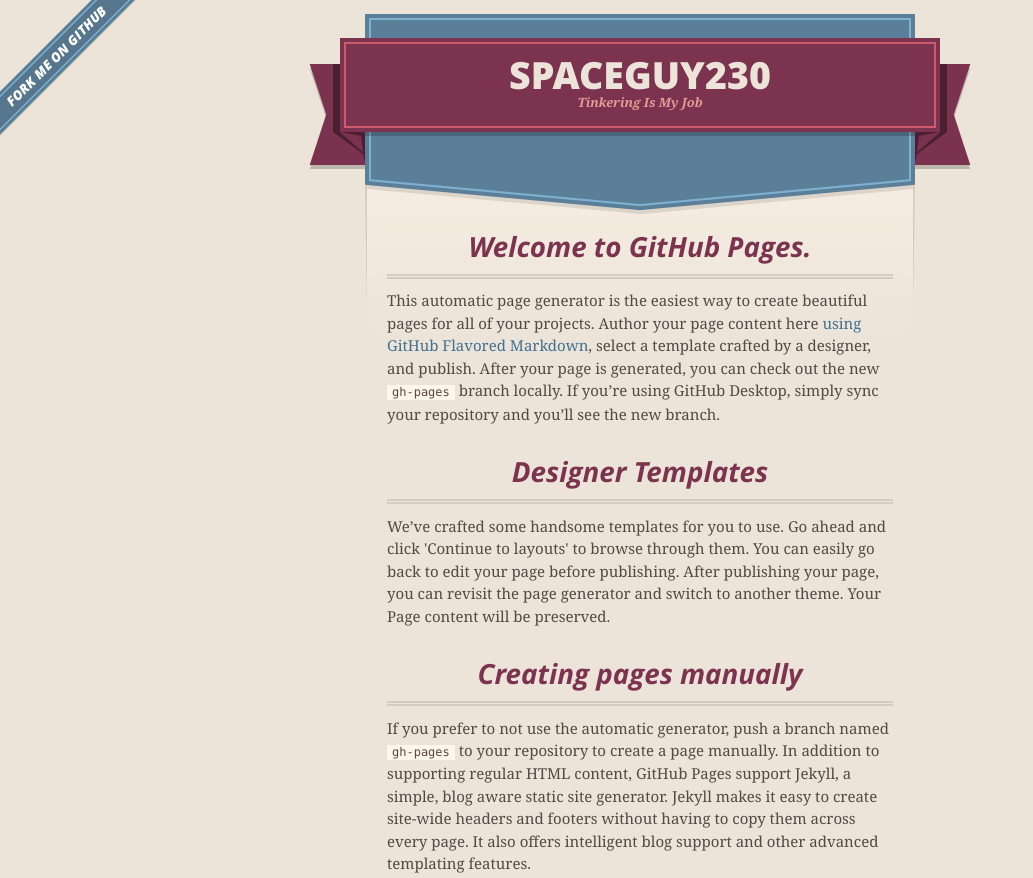
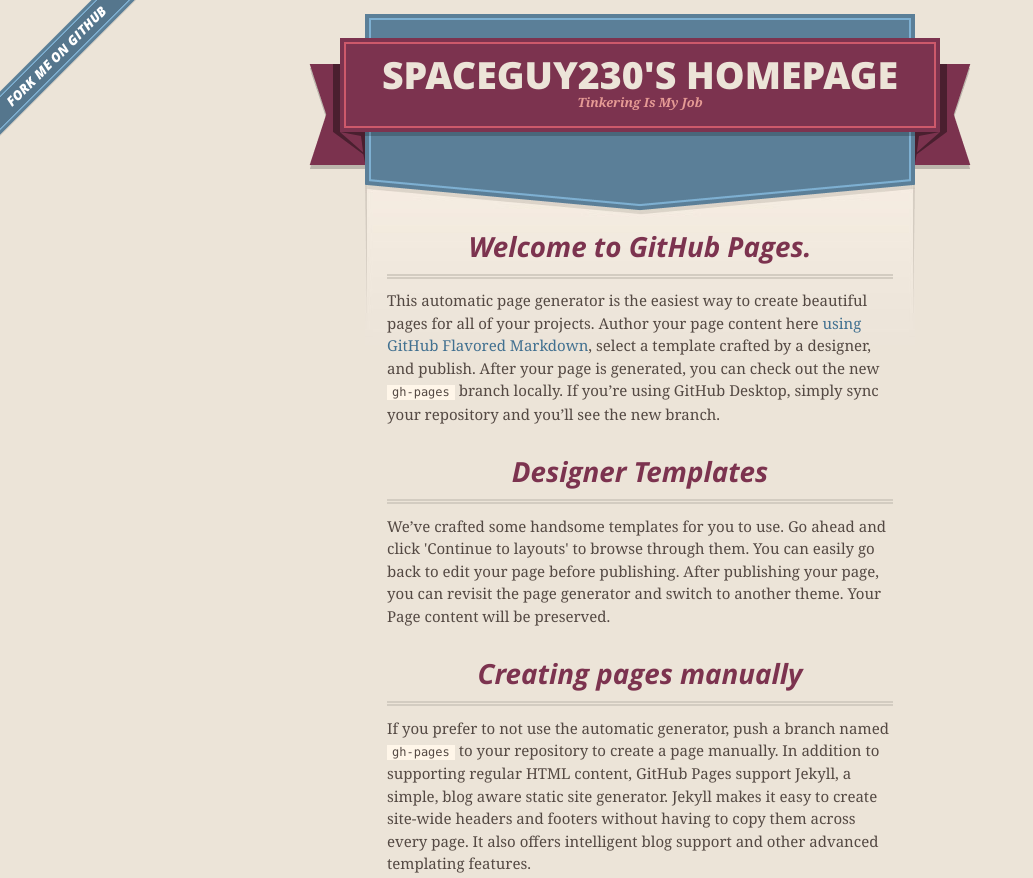
Before and after one commit to ZakClough/zakclough.github.io, a plain HTML site: page index.html in a window 1280 px wide. Shown: the top 878 px of the page, without its empty margins (0-1033 px from the left). Drawn offline with nearby package versions, Linux system fonts and the light colour scheme.

Commit message:
Added a better title

```diff
--- a/index.html
+++ b/index.html
@@ -27,7 +27,7 @@
       <header>
         <span class="ribbon-outer">
           <span class="ribbon-inner">
-            <h1>Spaceguy230</h1>
+            <h1>Spaceguy230's Homepage</h1>
             <h2>Tinkering Is My Job</h2>
           </span>
           <span class="left-tail"></span>
```
